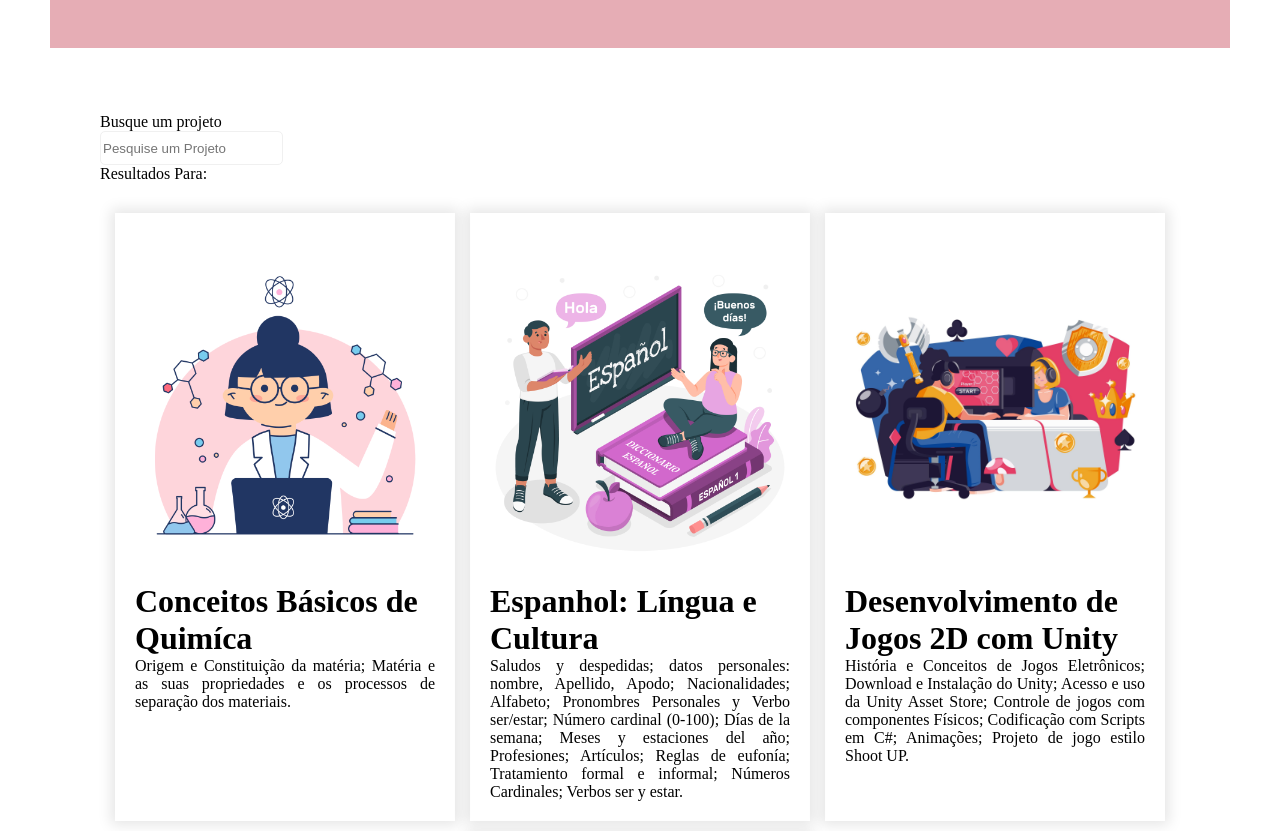
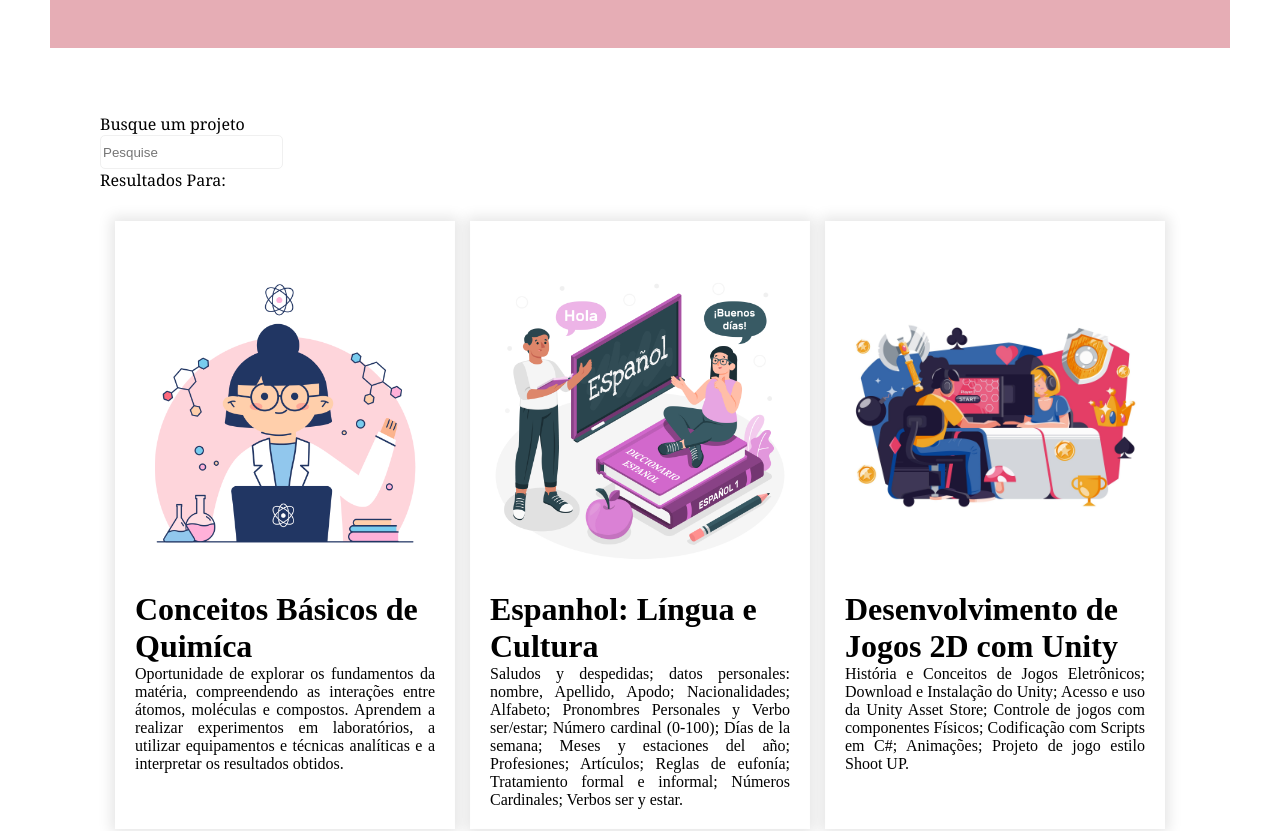
Before and after one commit to Eduarda0508/portifolio, a React (Vite) app: page / in a window 1280 px wide. Shown: the part 638-1469 px from the top of the page. Built offline with nearby package versions, Linux system fonts and the light colour scheme; the HTML template or start-up script is replaced by a standard one.

Commit message:
correção de erros

```diff
--- a/src/componentes/Main/Main.css
+++ b/src/componentes/Main/Main.css
@@ -7,6 +7,7 @@
 }
 .campo_pesquisa{
     padding: 15px 100px;
+    font-family: Cambria, Cochin, Georgia, Times, 'Times New Roman', serif;
 }
 .botao_pesquisa{
     height: 30px;
--- a/src/componentes/Main/Main.tsx
+++ b/src/componentes/Main/Main.tsx
@@ -16,7 +16,7 @@ export default function Main(){
         {
             id:1,
             titulo:'Conceitos Básicos de Quimíca',
-            descricao: 'Origem e Constituição da matéria; Matéria e as suas propriedades e os processos de separação dos materiais.',
+            descricao: 'Oportunidade de explorar os fundamentos da matéria, compreendendo as interações entre átomos, moléculas e compostos. Aprendem a realizar experimentos em laboratórios, a utilizar equipamentos e técnicas analíticas e a interpretar os resultados obtidos.',
             imagem :'/quimica.jpg'
 
         },
@@ -47,7 +47,7 @@ export default function Main(){
         <>
         <div className="campo_pesquisa">
             <p>Busque um projeto</p>
-            <input type="text" className='botao_pesquisa' placeholder='Pesquise um Projeto' onChange={TrataTexto} />
+            <input type="text" className='botao_pesquisa' placeholder='Pesquise' onChange={TrataTexto} />
             {!texto && <p>Resultados Para:{texto} </p>}
         </div>
 
```
Also changed, not shown: src/assets/img/m.png (added).
